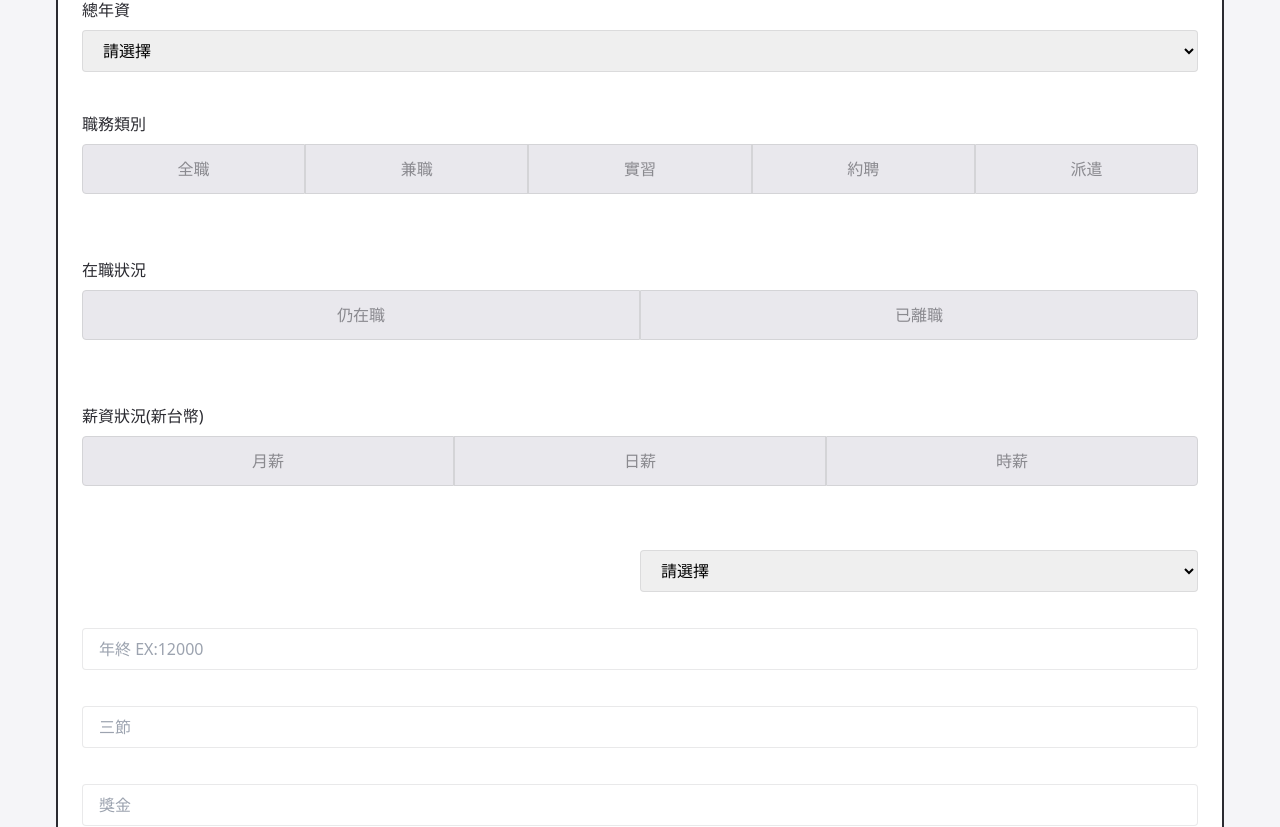
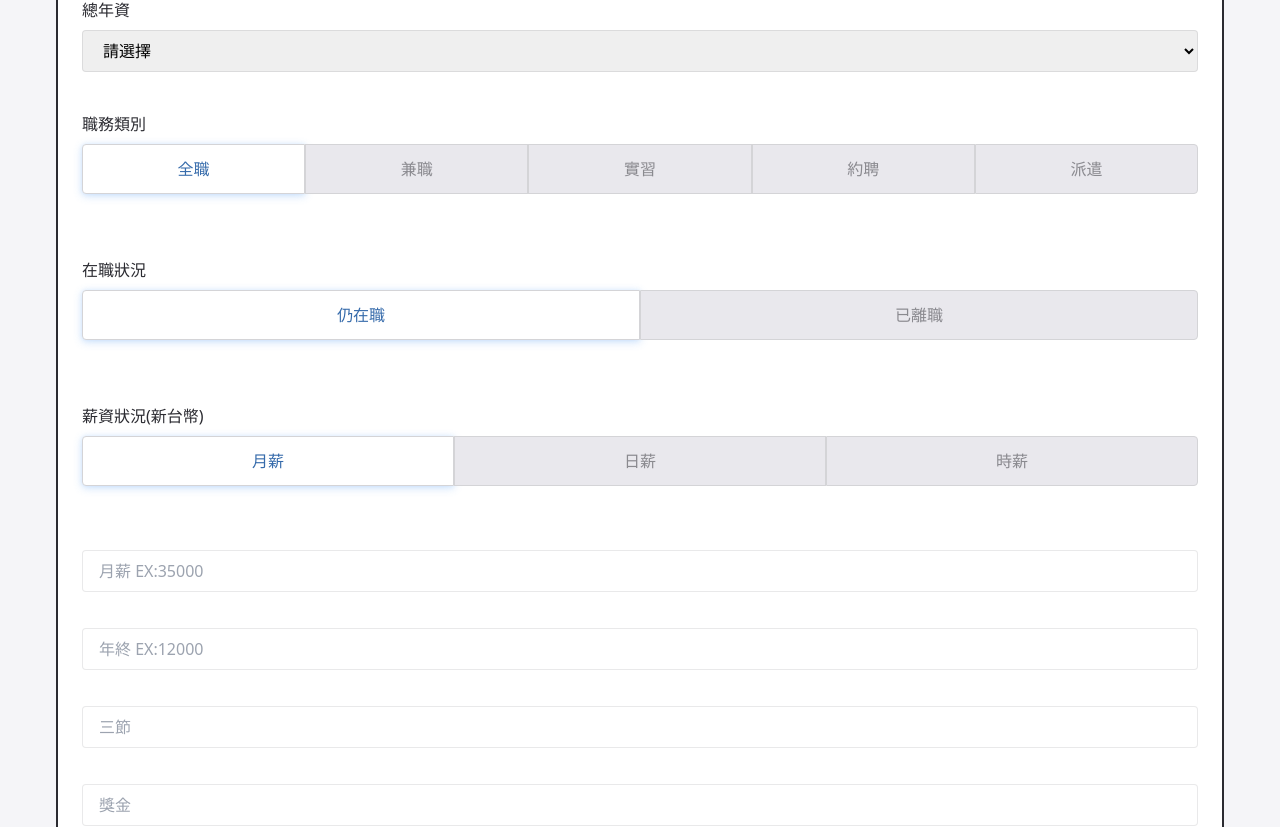
Before and after one commit to jung0730/true-salary-story-react, a Next.js app: page /share in a window 1280 px wide. Shown: the part 950-1777 px from the top of the page. Built offline with nearby package versions, Linux system fonts and the light colour scheme.

Commit message:
radio button 加入預設值

```diff
--- a/src/app/components/FormControl/Form.tsx
+++ b/src/app/components/FormControl/Form.tsx
@@ -37,8 +37,8 @@ const Form = () => {
       <FormSelect options={cityOptions} title="工作城市" error={errors?.city?.message} {...register('city', { required: "This is required." })} />
       <FormSelect options={yearsOfServiceOptions} title="在職年資" error={errors?.yearsOfService?.message} {...register('yearsOfService', { required: "This is required." })} />
       <FormSelect options={yearsOfServiceOptions} title="總年資" error={errors?.totalYearsOfService?.message} {...register('totalYearsOfService', { required: "This is required." })} />
-      <FormRadioButtonStyle options={employmentTypesOptions} title="職務類別"  error={errors?.employmentType?.message} {...register('employmentType',  { required: "This is required." })}/>
-      <FormRadioButtonStyle options={isInServiceOptions} title="在職狀況" error={errors?.isInService?.message} {...register('isInService', { required: "This is required." })} />
+      <FormRadioButtonStyle defaultValue="全職" options={employmentTypesOptions} title="職務類別"  error={errors?.employmentType?.message} {...register('employmentType',  { required: "This is required." })}/>
+      <FormRadioButtonStyle defaultValue="Y" options={isInServiceOptions} title="在職狀況" error={errors?.isInService?.message} {...register('isInService', { required: "This is required." })} />
       <FormSalaryCalculation register={register} errors={errors}/>
       <FormRadio options={overtimeOptions} title="上班頻率" error={errors?.overtime?.message} {...register('overtime', { required: "This is required." })} />
       <FormRadio options={feelingOptions} title="上班狀況" error={errors?.feeling?.message} {...register('feeling', { required: "This is required." })} />
--- a/src/app/components/FormControl/FormRadioButtonStyle.tsx
+++ b/src/app/components/FormControl/FormRadioButtonStyle.tsx
@@ -6,15 +6,16 @@ type FormRadioButtonStyleProps = {
   options: [];
   title: string,
   onChange: () => void;
+  defaultValue: string;
   error?: string
 };
 
 // label, required, error...
 const FormRadioButtonStyle = forwardRef((props: FormRadioButtonStyleProps, ref: ForwardedRef<HTMLInputElement>) => {
   const {
-    title, options, onChange, error, ...rest
+    title, options, onChange, error, defaultValue, ...rest
   } = props;
-  const [select, setSelect] = useState('');
+  const [select, setSelect] = useState(defaultValue);
   const handleChange = (e) => {
     setSelect(e.target.value);
     onChange(e);
--- a/src/app/components/FormControl/FormSalaryCalculation.tsx
+++ b/src/app/components/FormControl/FormSalaryCalculation.tsx
@@ -4,26 +4,18 @@ import NumberInput from './NumberInput';
 import FormRadioButtonStyle from './FormRadioButtonStyle';
 import Select from './Select';
 import {
-  cityOptions,
-  yearsOfServiceOptions,
-  workingHoursOptions,
-  isInServiceOptions,
-  employmentTypesOptions,
   salaryTypesOpions,
   monthOptions,
-  overtimeOptions,
-  feelingOptions,
-  tagsOptions,
 } from '../../utils/options';
 
 const FormSalaryCalculation = ({ register, errors }) => {
-  const [select, setSelect] = useState('');
+  const [select, setSelect] = useState('monthly');
   const handleChange = (e) => {
     setSelect(e.target.value)
   }
   return (
     <>
-    <FormRadioButtonStyle options={salaryTypesOpions} title="薪資狀況(新台幣)" error={errors?.salaryTypes?.message} {...register('salaryTypes', { required: "This is required." })} onChange={handleChange} />
+    <FormRadioButtonStyle defaultValue={select} options={salaryTypesOpions} title="薪資狀況(新台幣)" error={errors?.salaryTypes?.message} {...register('salaryTypes', { required: "This is required." })} onChange={handleChange} />
     <div className="mt-4">
     <div className="">
       <div className="flex flex-wrap md:flex-nowrap">
```
